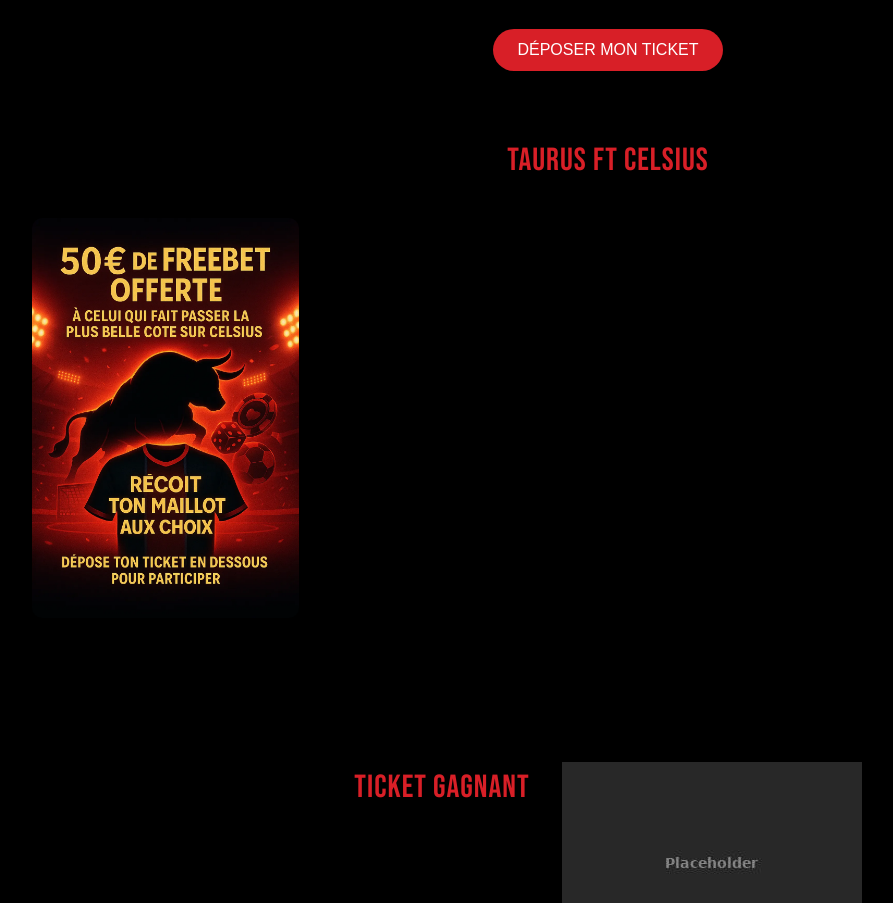
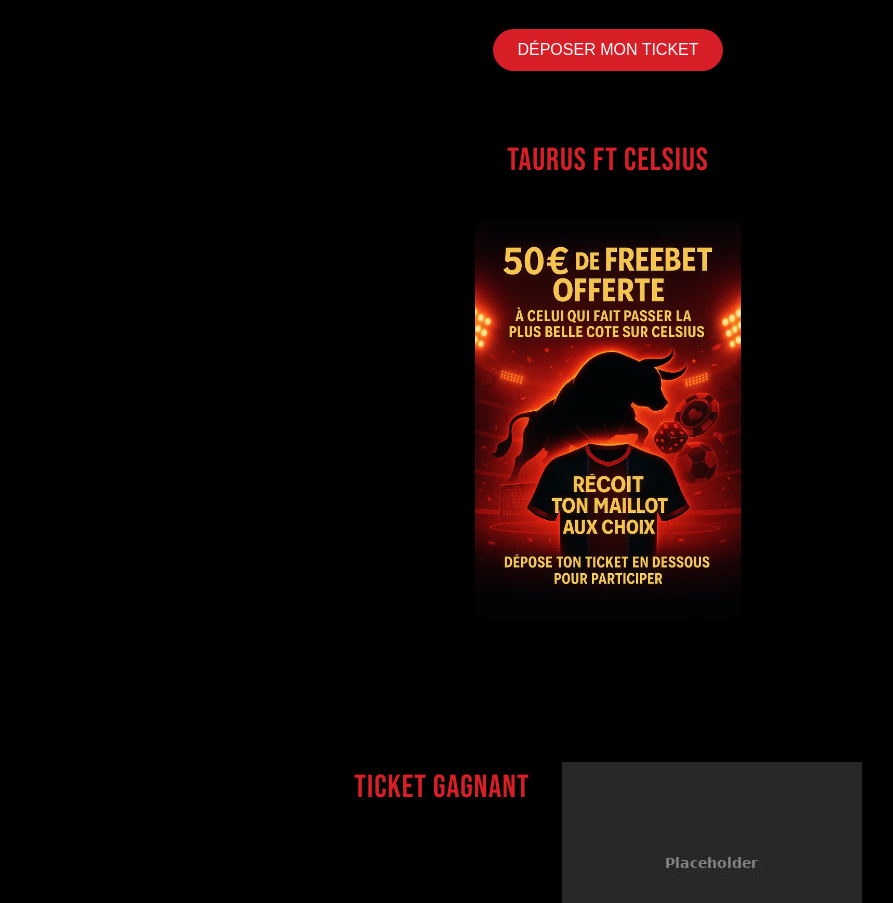
Before and after one commit to GGlamorosso/taurusbet-enhanced, a plain HTML site: page index.html in a window 1280 px wide. Shown: the part 986-1889 px from the top of the page, without its empty margins (32-925 px from the left). Drawn offline with Linux system fonts and the light colour scheme.

Commit message:
feat: Centre parfaitement la section TAURUS FT CELSIUS
- Utilise flexbox pour centrer la section verticalement et horizontalement
- Ajoute padding pour plus d'espacement
- Limite la largeur max de l'image à 600px
- Améliore l'espacement du titre (margin-bottom: 2rem)

```diff
--- a/styles/pages/home.css
+++ b/styles/pages/home.css
@@ -96,20 +96,33 @@
 
 /* Section TAURUS FT CELSIUS */
 .taurus-celsius-section {
+  display: flex;
+  flex-direction: column;
+  align-items: center;
+  justify-content: center;
   text-align: center;
   margin-bottom: 4rem;
+  padding: 2rem 0;
+}
+
+.taurus-celsius-section .section-title {
+  margin-bottom: 2rem;
 }
 
 .taurus-celsius-image {
-  margin-top: 2rem;
+  display: flex;
+  justify-content: center;
+  align-items: center;
 }
 
 .taurus-celsius-img {
   max-width: 100%;
+  width: auto;
   height: auto;
   border-radius: 10px;
   box-shadow: 0 10px 30px rgba(0, 0, 0, 0.3);
   max-height: 400px;
+  max-width: 600px;
   object-fit: cover;
 }
 
```
